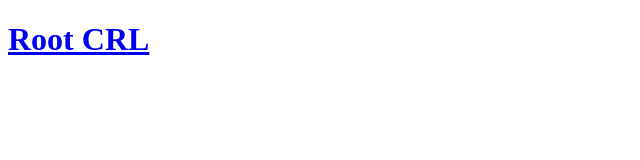
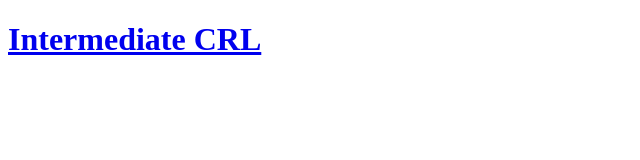
Before and after one commit to jual501/IntermedicateCRL, a plain HTML site: page index.html in a window 1280 px wide. Shown: the whole page, without its empty margins (0-640 px from the left). Drawn offline with Linux system fonts and the light colour scheme.

Commit message:
Update index.html

```diff
--- a/index.html
+++ b/index.html
@@ -6,6 +6,6 @@
     <title>Intermediate CRL</title>
 </head>
 <body>
-<h1><a href="intermediate.crl" download>Root CRL</a></h1>
+<h1><a href="intermediate.crl" download>Intermediate CRL</a></h1>
 </body>
 </html>
```
